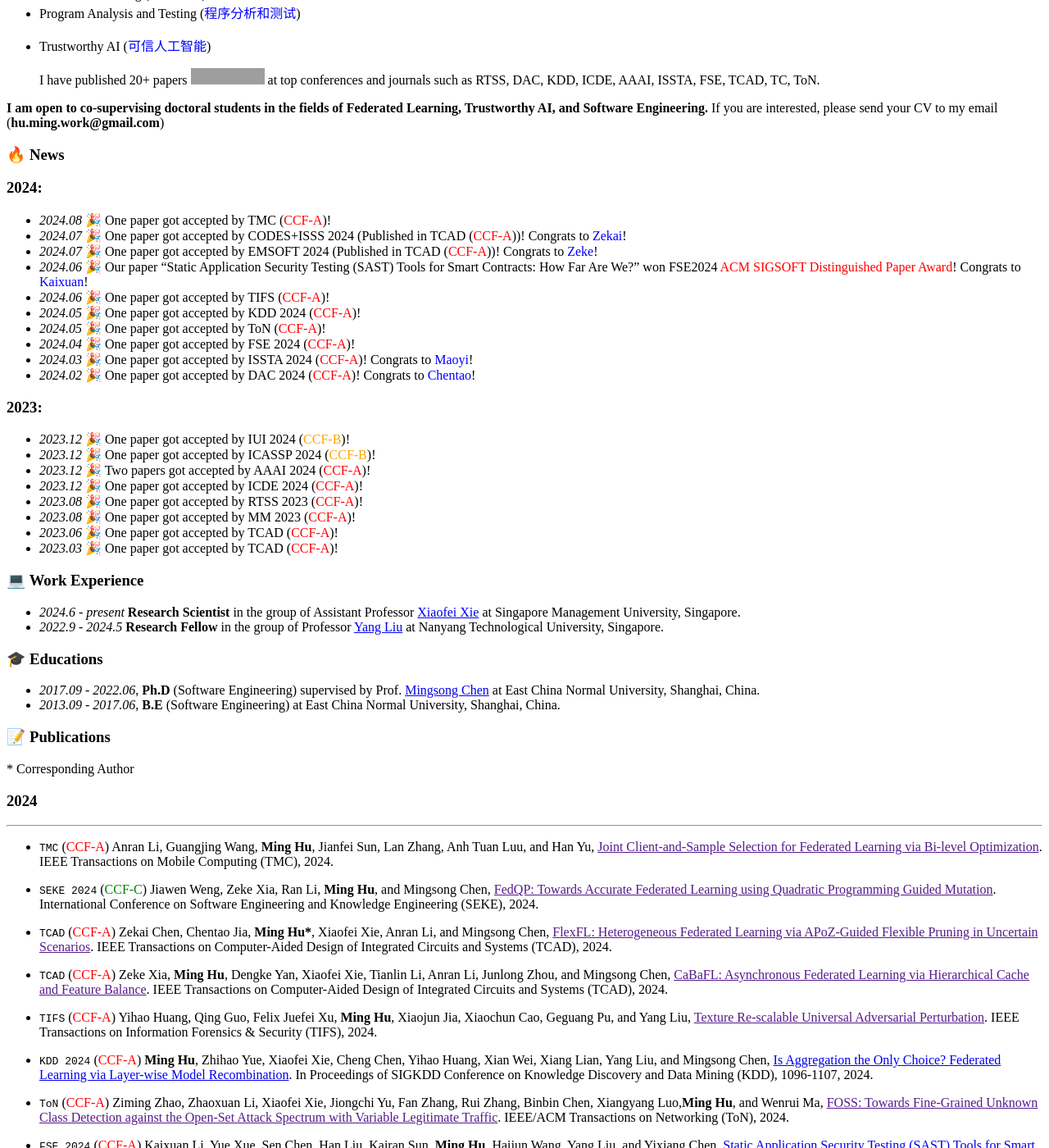
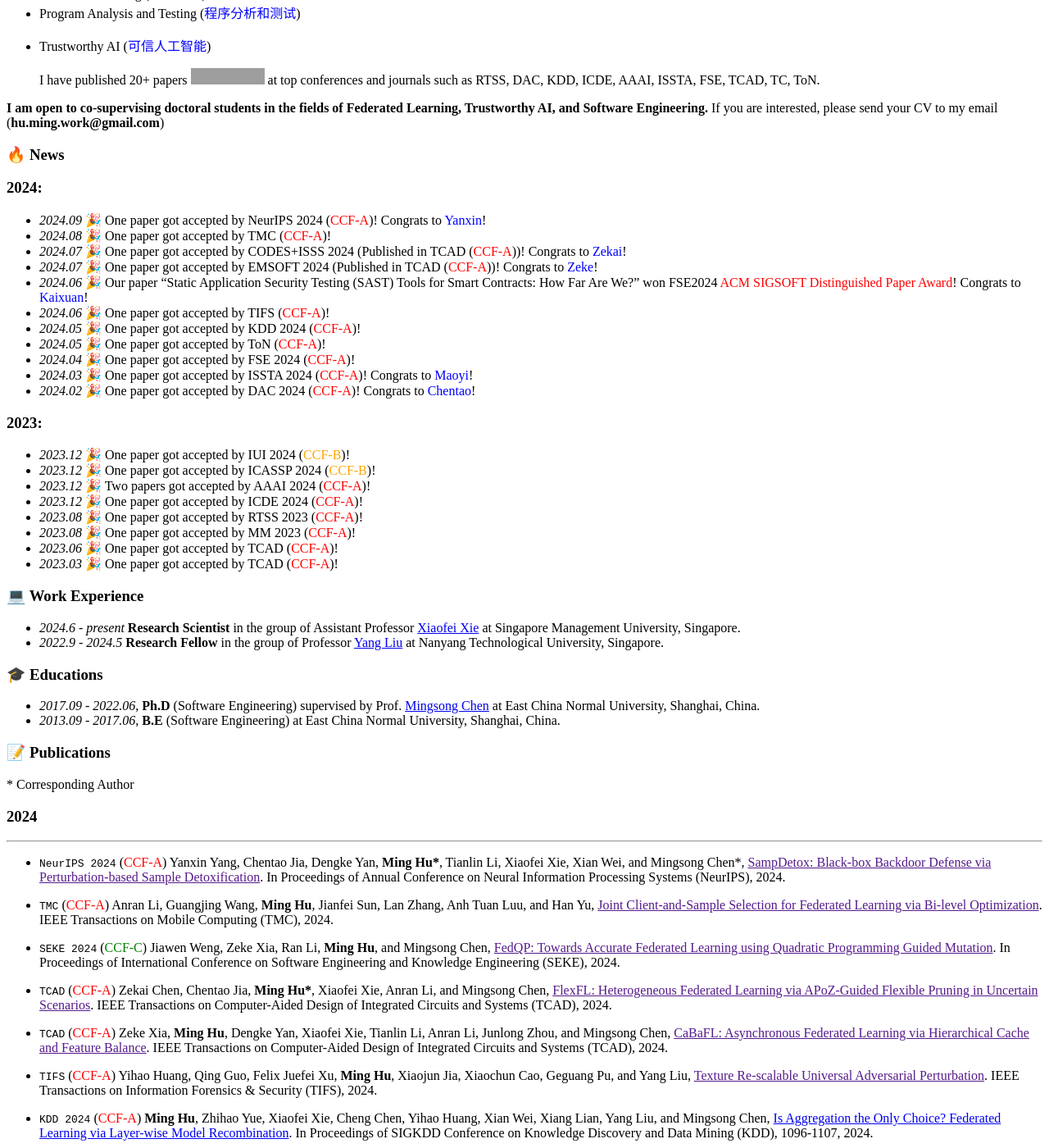
Before and after one commit to HUMingProfile/humingprofile.github.io, a Jekyll site: the page built from _pages/about.md, in a window 1280 px wide and 1400 px high, scrolled down 1352 px. Shown: the whole window at 82% size. Built offline with Jekyll 4.4.1, drawn with Linux system fonts in a browser that asks for light colours; some web fonts are replaced; a script that is not in the unit is left out; grey boxes are pictures that could not be loaded.

Commit message:
Update about.md

```diff
--- a/_pages/about.md
+++ b/_pages/about.md
@@ -36,6 +36,7 @@ If you are interested, please send your CV to my email (**hu.ming.work@gmail.com
 
 # 🔥 News
 ### 2024:
+- *2024.09* 🎉 One paper got accepted by NeurIPS 2024 (<span style="color:red">CCF-A</span>)! Congrats to <span style="color:blue">Yanxin</span>!
 - *2024.08* 🎉 One paper got accepted by TMC (<span style="color:red">CCF-A</span>)!
 - *2024.07* 🎉 One paper got accepted by CODES+ISSS 2024 (Published in TCAD (<span style="color:red">CCF-A</span>))! Congrats to <span style="color:blue">Zekai</span>!
 - *2024.07* 🎉 One paper got accepted by EMSOFT 2024 (Published in TCAD (<span style="color:red">CCF-A</span>))! Congrats to <span style="color:blue">Zeke</span>!
@@ -77,9 +78,11 @@ If you are interested, please send your CV to my email (**hu.ming.work@gmail.com
 \* Corresponding Author
 ### 2024
 ---
+-   ``NeurIPS 2024`` (<span style="color:red">CCF-A</span>) Yanxin Yang, Chentao Jia, Dengke Yan, **Ming Hu\***, Tianlin Li, Xiaofei Xie, Xian Wei, and Mingsong Chen\*, [SampDetox: Black-box Backdoor Defense via Perturbation-based Sample Detoxification](). In Proceedings of Annual Conference on Neural Information Processing Systems (NeurIPS), 2024.
+
 -   ``TMC`` (<span style="color:red">CCF-A</span>) Anran Li, Guangjing Wang, **Ming Hu**, Jianfei Sun, Lan Zhang, Anh Tuan Luu, and Han Yu, [Joint Client-and-Sample Selection for Federated Learning via Bi-level Optimization](). IEEE Transactions on Mobile Computing (TMC), 2024.
 
--   ``SEKE 2024`` (<span style="color:green">CCF-C</span>) Jiawen Weng, Zeke Xia, Ran Li, **Ming Hu**, and Mingsong Chen, [FedQP: Towards Accurate Federated Learning using Quadratic Programming Guided Mutation](). International Conference on Software Engineering and Knowledge Engineering (SEKE), 2024.
+-   ``SEKE 2024`` (<span style="color:green">CCF-C</span>) Jiawen Weng, Zeke Xia, Ran Li, **Ming Hu**, and Mingsong Chen, [FedQP: Towards Accurate Federated Learning using Quadratic Programming Guided Mutation](). In Proceedings of International Conference on Software Engineering and Knowledge Engineering (SEKE), 2024.
 
 -   ``TCAD`` (<span style="color:red">CCF-A</span>) Zekai Chen, Chentao Jia, **Ming Hu\***, Xiaofei Xie, Anran Li, and Mingsong Chen, [FlexFL: Heterogeneous Federated Learning via APoZ-Guided Flexible Pruning in Uncertain Scenarios](). IEEE Transactions on Computer-Aided Design of Integrated Circuits and Systems (TCAD), 2024.
 
```
